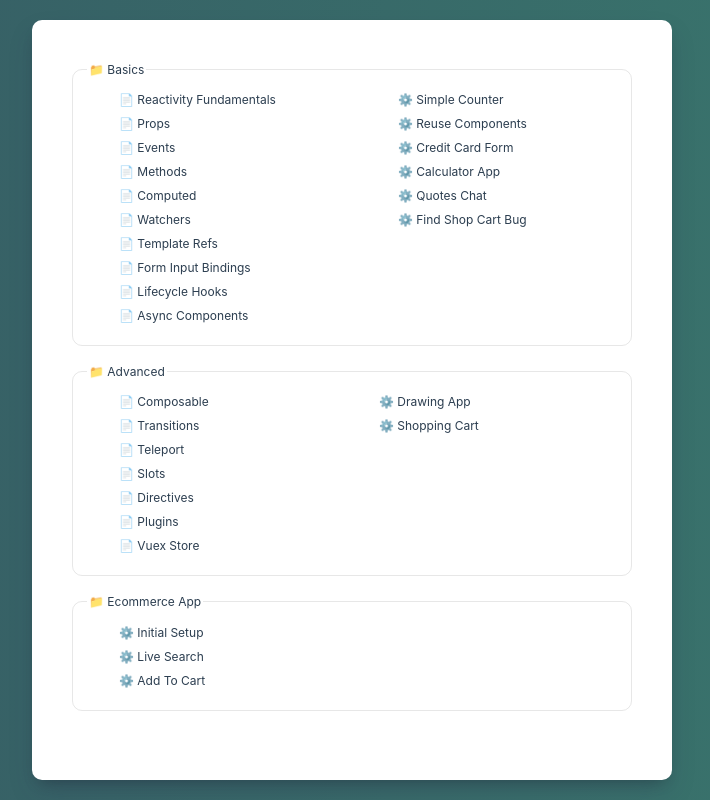
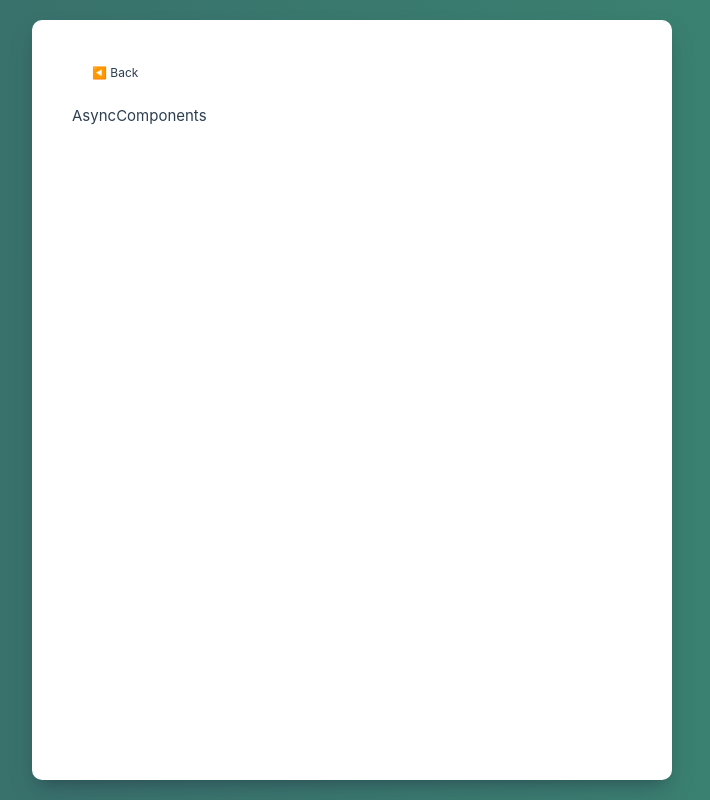
Before and after one commit to BelkinMax/vue-3-playground, a Vue app: page /async-components in a window 1280 px wide. Before the commit this address led to /. Shown: the whole page, without its empty margins (288-998 px from the left). Built offline with nearby package versions, Linux system fonts and the light colour scheme.

Commit message:
feat: create assignments

```diff
--- a/src/App.vue
+++ b/src/App.vue
@@ -28,6 +28,8 @@ export default defineComponent({
   <main class="main">
     <RouterView />
   </main>
+
+  <div id="global-alert"></div>
 </template>
 
 <style lang="scss" scoped>
--- /dev/null
+++ b/src/assignments/advanced/AsyncComponents/index.vue
@@ -0,0 +1,20 @@
+<script>
+import { defineComponent } from 'vue';
+
+export default defineComponent({
+  name: 'AsyncComponents',
+  setup() {
+    return {}
+  }
+})
+</script>
+
+<template>
+  <div class="async-components">
+    AsyncComponents
+  </div>
+</template>
+
+<style lang="scss" scoped>
+.async-components {}
+</style>
--- /dev/null
+++ b/src/assignments/advanced/ShowAlert/index.vue
@@ -0,0 +1,26 @@
+<script>
+import { defineComponent } from 'vue';
+
+export default defineComponent({
+  name: 'ShowAlert',
+  setup() {
+    /*
+    * TODO:
+    * show local or global alert (element id: global-alert).
+    * https://vuejs.org/guide/built-ins/teleport.html
+    * */
+
+    return {}
+  }
+})
+</script>
+
+<template>
+  <div class="show-alert">
+    ShowAlert
+  </div>
+</template>
+
+<style lang="scss" scoped>
+.show-alert {}
+</style>
--- a/src/views/AssignmentView.vue
+++ b/src/views/AssignmentView.vue
@@ -18,7 +18,9 @@ export default defineComponent({
       'quotes-chat': defineAsyncComponent(() => import('@/assignments/basic/QuotesChat/index.vue')),
       'find-shop-cart-bug': defineAsyncComponent(() => import('@/assignments/basic/FindShopCartBug/index.vue')),
       'drawing-app': defineAsyncComponent(() => import('@/assignments/advanced/DrawingApp/index.vue')),
-      'shopping-cart': defineAsyncComponent(() => import('@/assignments/advanced/ShoppingCart/index.vue'))
+      'shopping-cart': defineAsyncComponent(() => import('@/assignments/advanced/ShoppingCart/index.vue')),
+      'show-alert': defineAsyncComponent(() => import('@/assignments/advanced/ShowAlert/index.vue')),
+      'async-components': defineAsyncComponent(() => import('@/assignments/advanced/AsyncComponents/index.vue')),
     }
     const assignmentComponent = assignmentComponentMap[params.assignmentId]
 
--- a/src/views/HomeView.vue
+++ b/src/views/HomeView.vue
@@ -48,7 +48,9 @@ export default defineComponent({
           ],
           [
             ['⚙️ Drawing App', '/drawing-app'],
-            ['⚙️ Shopping Cart', '/shopping-cart']
+            ['⚙️ Shopping Cart', '/shopping-cart'],
+            ['⚙️ Show Alert', '/show-alert'],
+            ['⚙️ Async Components', '/async-components']
           ]
         ]
       ],
```
